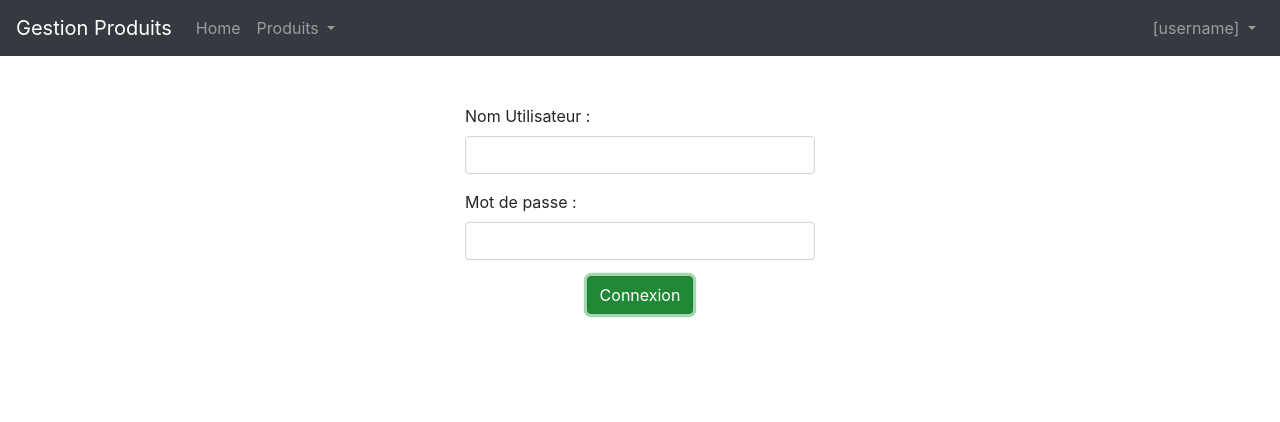
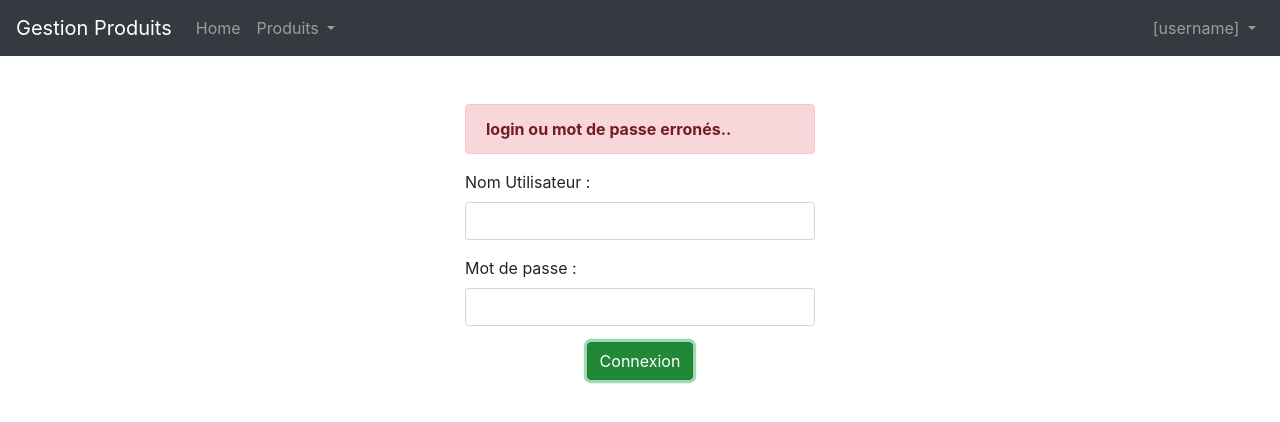
Before and after one commit to Djibba/GestionProduit-Front, an Angular app: page /login in a window 1280 px wide. Both pictures are taken after a click on the button "Connexion". Shown: the top 422 px of the page. Built offline with nearby package versions, Linux system fonts and the light colour scheme.

Commit message:
feat: validation login

```diff
--- a/src/app/auth/login/login.component.html
+++ b/src/app/auth/login/login.component.html
@@ -1,6 +1,9 @@
 <div class="container mt-5">
   <div class="row justify-content-md-center">
     <div class="col-md-4">
+      <div class="alert alert-danger" *ngIf="erreur == 1">
+        <strong>login ou mot de passe erronés..</strong>
+      </div>
       <form>
         <div class="form-group">
           <label>Nom Utilisateur :</label>
--- a/src/app/auth/login/login.component.ts
+++ b/src/app/auth/login/login.component.ts
@@ -11,6 +11,7 @@ import { AuthService } from './../../services/auth.service';
 export class LoginComponent implements OnInit {
 
   user = new User();
+  erreur = 0;
 
   constructor(private router: Router, private authService: AuthService){}
 
@@ -25,7 +26,7 @@ export class LoginComponent implements OnInit {
     if(isValide){
       this.router.navigate(['produits']);
     }else{
-      alert("Veuillez vérifier vos paramètres de connexion");
+      this.erreur = 1;
     }
 
   }
```
